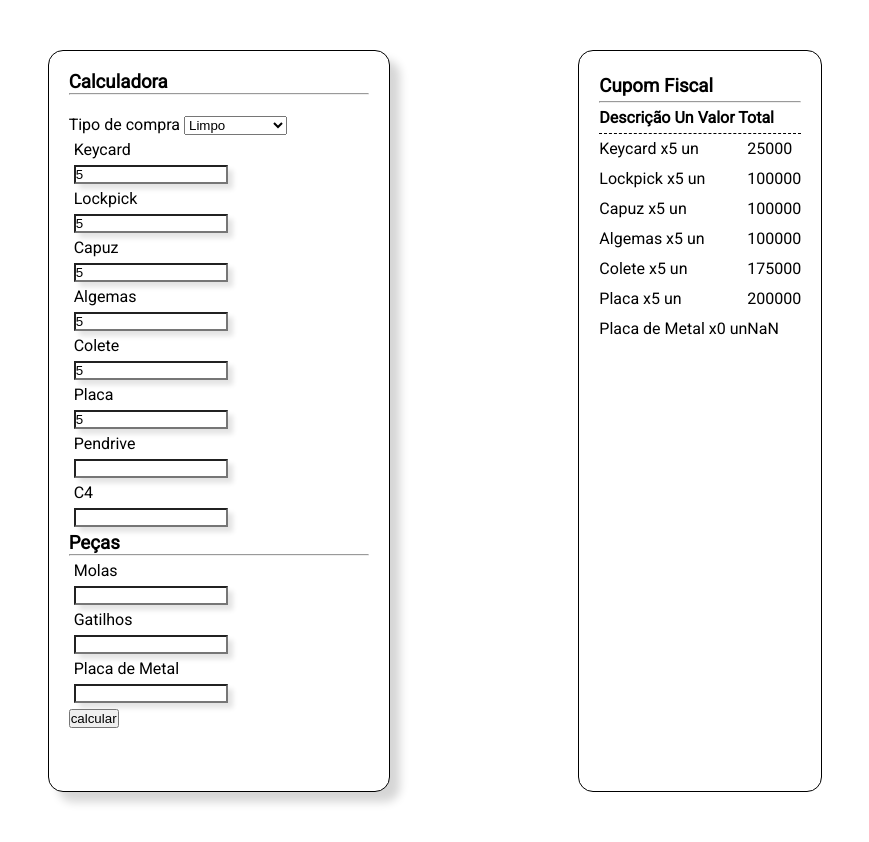
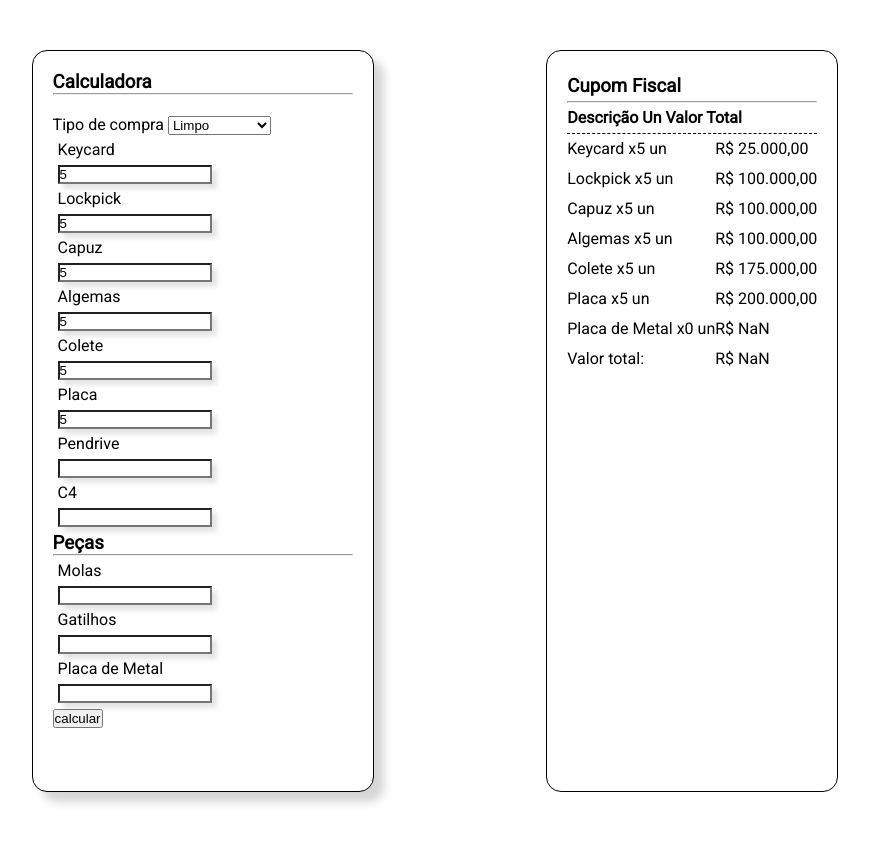
Before and after one commit to LucasSMartins/GTA, a plain HTML site: page calculadora de item/pages/utils/calculadora.html in a window 1280 px wide. Both pictures are taken after typing "5", "5", "5", "5", "5", "5" into the empty fields and a click on the button "calcular". Shown: the whole page, without its empty margins (205-1074 px from the left). Drawn offline with Linux system fonts and the light colour scheme.

Commit message:
atualizado calculadora

```diff
--- a/calculadora de item/pages/utils/index.js
+++ b/calculadora de item/pages/utils/index.js
@@ -22,12 +22,11 @@ function calcular(unidade, preco) {
     (totalColete = unidade.unColete * preco.Colete),
     (totalPlaca = unidade.unPlaca * preco.Placa),
     (totalPendrive = unidade.unPendrive * preco.Pendrive),
-    (totalC4 = unidade.unC4 * preco.C4),
+    (totalCQuatro = unidade.unC4 * preco.CQuatro),
     (totalMolas = unidade.unMolas * preco.Molas),
     (totalGatilhos = unidade.unGatilhos * preco.Gatilhos),
-    (totalPlacadeMetal = unidade.unPlacadeMetal * preco.PlacadeMetal),
+    (totalPlacaMetal = unidade.PlacaMetal * preco.PlacaMetal),
   ];
-
   return total;
 }
 
@@ -35,8 +34,7 @@ const resultado = (preco) => {
   const c = document.querySelector("#c");
   const d = document.querySelector("#d");
 
-
-    const unidade = {
+  const unidade = {
     unKeycard: Number(document.querySelector("#Keycard").value),
     unLockpick: Number(document.querySelector("#Lockpick").value),
     unCapuz: Number(document.querySelector("#Capuz").value),
@@ -49,6 +47,20 @@ const resultado = (preco) => {
     unGatilhos: Number(document.querySelector("#Gatilhos").value),
     unPlacadeMetal: Number(document.querySelector("#PlacadeMetal").value),
   };
+
+  const uni = [
+    (unKeycard = Number(document.querySelector("#Keycard").value)),
+    (unLockpick = Number(document.querySelector("#Lockpick").value)),
+    (unCapuz = Number(document.querySelector("#Capuz").value)),
+    (unAlgemas = Number(document.querySelector("#Algemas").value)),
+    (unColete = Number(document.querySelector("#Colete").value)),
+    (unPlaca = Number(document.querySelector("#Placa").value)),
+    (unPendrive = Number(document.querySelector("#Pendrive").value)),
+    (unC4 = Number(document.querySelector("#C4").value)),
+    (unMolas = Number(document.querySelector("#Molas").value)),
+    (unGatilhos = Number(document.querySelector("#Gatilhos").value)),
+    (unPlacadeMetal = Number(document.querySelector("#PlacadeMetal").value)),
+  ];
   /*
   const item = {
     Keycard: "Keycard",
@@ -65,20 +77,6 @@ const resultado = (preco) => {
   };
   */
 
-  const uni = [
-    unKeycard = Number(document.querySelector("#Keycard").value),
-    unLockpick = Number(document.querySelector("#Lockpick").value),
-    unCapuz = Number(document.querySelector("#Capuz").value),
-    unAlgemas = Number(document.querySelector("#Algemas").value),
-    unColete = Number(document.querySelector("#Colete").value),
-    unPlaca = Number(document.querySelector("#Placa").value),
-    unPendrive = Number(document.querySelector("#Pendrive").value),
-    unC4 = Number(document.querySelector("#C4").value),
-    unMolas = Number(document.querySelector("#Molas").value),
-    unGatilhos = Number(document.querySelector("#Gatilhos").value),
-    unPlacadeMetal = Number(document.querySelector("#PlacadeMetal").value),
-  ]
-
   const item = [
     "Keycard",
     "Lockpick",
@@ -94,22 +92,39 @@ const resultado = (preco) => {
   ];
 
   const valor = calcular(unidade, preco);
+  console.log(valor); //teste
 
   /*c.innerHTML = "";
   Object.keys(item).forEach((i) => {
     c.innerHTML += `${item[i]}<br/>`;
   });*/
-  c.innerHTML = ""
+  c.innerHTML = "";
   d.innerHTML = "";
-  Object.keys(item, valor).forEach((i) => {
+  Object.keys(valor).forEach((i) => {
     if (valor[i] == 0) {
       c.innerHTML += "";
       d.innerHTML += "";
     } else {
       c.innerHTML += `${item[i]}   x${uni[i]} un<br/>`;
-      d.innerHTML += `${valor[i]}<br/>`;
+      d.innerHTML += `${valor[i].toLocaleString("pt-BR", {
+        style: "currency",
+        currency: "BRL",
+      })}<br/>`;
     }
   });
+
+  let valorTotal = 0;
+  for (let i = 0; i <= valor.length; i++) {
+    console.log(valor[i]);//teste
+    valorTotal += valor[i];
+    console.log(valorTotal);//teste
+  }
+
+  c.innerHTML += `Valor total: `;
+  d.innerHTML += `${valorTotal.toLocaleString("pt-BR", {
+    style: "currency",
+    currency: "BRL",
+  })}`;
 };
 
 function verificarTipo() {
@@ -124,10 +139,10 @@ function verificarTipo() {
       Colete: 35000,
       Placa: 40000,
       Pendrive: 40000,
-      C4: 50000,
+      CQuatro: 50000,
       Molas: 916500,
       Gatilhos: 1098500,
-      PlacaDeMetal: 1020500,
+      PlacaMetal: 1020500,
     };
     resultado(preco);
   } else if (tipo == "parceria") {
@@ -139,10 +154,10 @@ function verificarTipo() {
       Colete: 25000,
       Placa: 30000,
       Pendrive: 30000,
-      C4: 40000,
+      CQuatro: 40000,
       Molas: 916500,
       Gatilhos: 1098500,
-      PlacaDeMetal: 1020500,
+      PlacaMetal: 1020500,
     };
     resultado(preco);
   } else if (tipo == "sujo") {
@@ -154,10 +169,10 @@ function verificarTipo() {
       Colete: 55000,
       Placa: 60000,
       Pendrive: 60000,
-      C4: 80000,
+      CQuatro: 80000,
       Molas: 916500,
       Gatilhos: 1098500,
-      PlacaDeMetal: 1020500,
+      PlacaMetal: 1020500,
     };
     resultado(preco);
   } else if (tipo == "sujoParceria") {
@@ -169,10 +184,10 @@ function verificarTipo() {
       Colete: 40000,
       Placa: 50000,
       Pendrive: 50000,
-      C4: 70000,
+      CQuatro: 70000,
       Molas: 916500,
       Gatilhos: 1098500,
-      PlacaDeMetal: 1020500,
+      PlacaMetal: 1020500,
     };
     resultado(preco);
   } else {
```
Also changed, not shown: calculadora de item/pages/utils/calculadora.html (+1 -1 lines).
